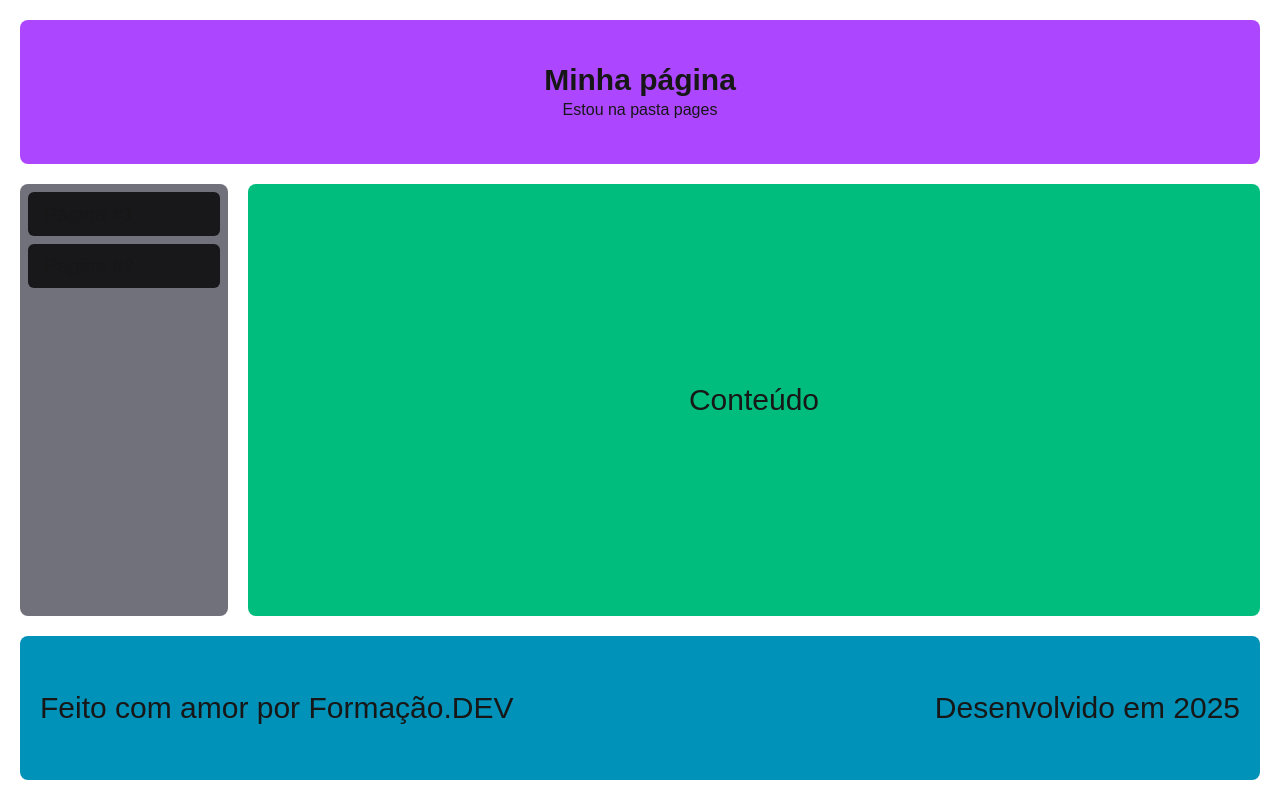
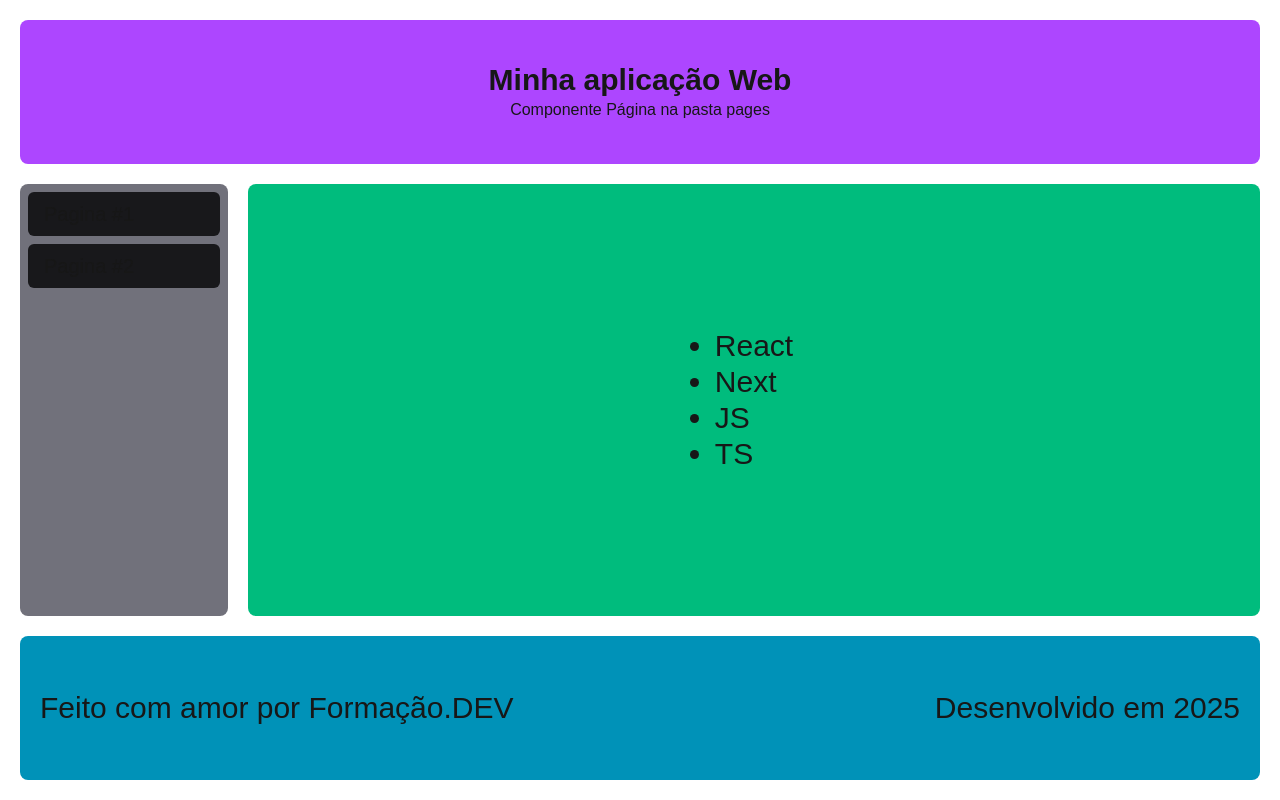
Before and after one commit to GustavoPaula/formacao-dev, a Next.js app in the folder react-fundamentos/: page /pagina in a window 1280 px wide. Built offline with nearby package versions, Linux system fonts and the light colour scheme.

Commit message:
desafio componente página

```diff
--- a/react-fundamentos/app/fundamentos/pagina/page.tsx
+++ b/react-fundamentos/app/fundamentos/pagina/page.tsx
@@ -1,35 +1,14 @@
-import Cabecalho from "@/components/Cabecalho";
-import Conteudo from "@/components/Conteudo";
-import Menu from "@/components/Menu";
-import Rodape from "@/components/Rodape";
+import Pagina from "@/components/Pagina"
 
 export default function Page() {
   return (
-    <div className={`
-      flex flex-col h-screen
-      p-5 gap-5
-    `}>
-      <Cabecalho
-        titulo="Página fundamentos"
-        subtitulo="Estou na pasta app"
-      />
-      <div className={`
-        flex flex-1 gap-5
-      `}>
-        <Menu />
-        <Conteudo>
-          <ul className="list-disc">
-            <li>Gustavo</li>
-            <li>Laura</li>
-            <li>Killua</li>
-            <li>Lili</li>
-          </ul>
-        </ Conteudo>
-      </div>
-      <Rodape
-        esquerda="Feito com amor por Formação.DEV"
-        direita={`Desenvolvido em ${new Date().getFullYear()}`}
-      />
-    </div>
+    <Pagina titulo="Minha app Web" subtitulo="Componente página na pasta fundamentos" >
+      <ul className="list-disc">
+        <li>Killua</li>
+        <li>Lili</li>
+        <li>Lupe</li>
+        <li>Scoopy</li>
+      </ul>
+    </Pagina >
   )
 }
--- /dev/null
+++ b/react-fundamentos/components/Pagina.tsx
@@ -0,0 +1,30 @@
+import Cabecalho from "./Cabecalho";
+import Conteudo from "./Conteudo";
+import Menu from "./Menu";
+import Rodape from "./Rodape";
+
+export default function Pagina(props: any) {
+  return (
+    <div className={`
+      flex flex-col h-screen
+      p-5 gap-5
+    `}>
+      <Cabecalho
+        titulo={props.titulo}
+        subtitulo={props.subtitulo}
+      />
+      <div className={`
+        flex flex-1 gap-5
+      `}>
+        <Menu />
+        <Conteudo>
+          {props.children}
+        </Conteudo>
+      </div>
+      <Rodape
+        esquerda="Feito com amor por Formação.DEV"
+        direita={`Desenvolvido em ${new Date().getFullYear()}`}
+      />
+    </div>
+  )
+}
--- a/react-fundamentos/pages/pagina.tsx
+++ b/react-fundamentos/pages/pagina.tsx
@@ -1,32 +1,15 @@
-import Cabecalho from "@/components/Cabecalho";
-import "../app/globals.css"
-import Conteudo from "@/components/Conteudo";
-import Rodape from "@/components/Rodape"
-import Menu from "@/components/Menu";
+import Pagina from "@/components/Pagina"
+import "@/app/globals.css"
 
-export default function Pagina() {
-  const ano = new Date().getFullYear()
+export default function Page() {
   return (
-    <div className={`
-      flex flex-col h-screen
-      p-5 gap-5
-    `}>
-      <Cabecalho
-        titulo="Minha página"
-        subtitulo="Estou na pasta pages"
-      />
-      <div className={`
-          flex flex-1 gap-5
-      `}>
-        <Menu />
-        <Conteudo>
-          <h1>Conteúdo</h1>
-        </Conteudo>
-      </div>
-      <Rodape
-        esquerda="Feito com amor por Formação.DEV"
-        direita={`Desenvolvido em ${ano}`}
-      />
-    </div>
+    <Pagina titulo="Minha aplicação Web" subtitulo="Componente Página na pasta pages" >
+      <ul className="list-disc">
+        <li>React</li>
+        <li>Next</li>
+        <li>JS</li>
+        <li>TS</li>
+      </ul>
+    </Pagina >
   )
 }
```
